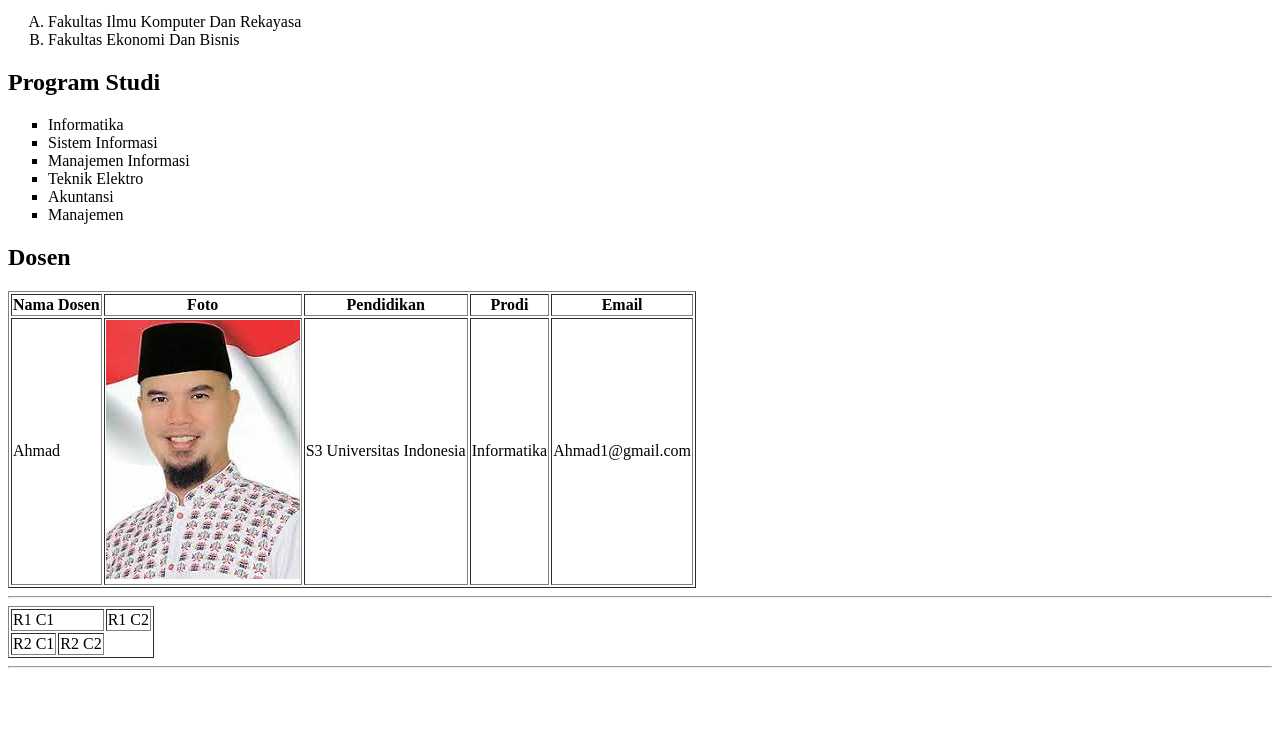
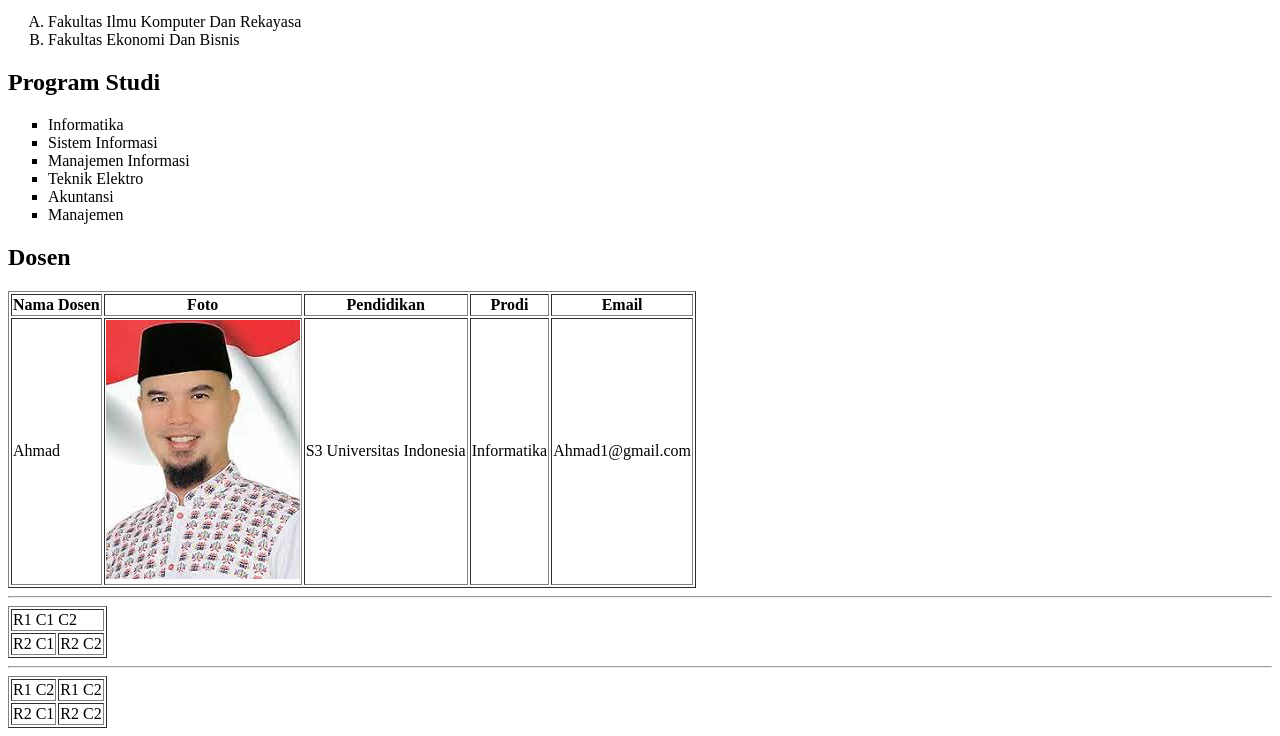
Before and after one commit to JessenFB/2327PW1IF21, a plain HTML site: page Index.html in a window 1280 px wide. Shown: the part 101-837 px from the top of the page. Before the commit the page ends 800 px from the top, so only its background shows below. Drawn offline with Linux system fonts and the light colour scheme.

Commit message:
Update Index.html

```diff
--- a/Index.html
+++ b/Index.html
@@ -48,8 +48,8 @@
 
     <table border="1">
         <tr>
-            <td colspan="2"> R1 C1</td>
-            <td>R1 C2</td>
+            <td colspan="2"> R1 C1 C2</td>
+
 
         </tr>
         <tr>
@@ -59,5 +59,16 @@
 
     </table>
     <hr>
+
+    <table border="1">
+        <tr>
+            <td> R1 C2</td>
+            <td> R1 C2</td>
+        </tr>
+        <tr>
+            <td> R2 C1</td>
+            <td> R2 C2</td>
+        </tr>
+    </table>
 </body>
 </html>
```
